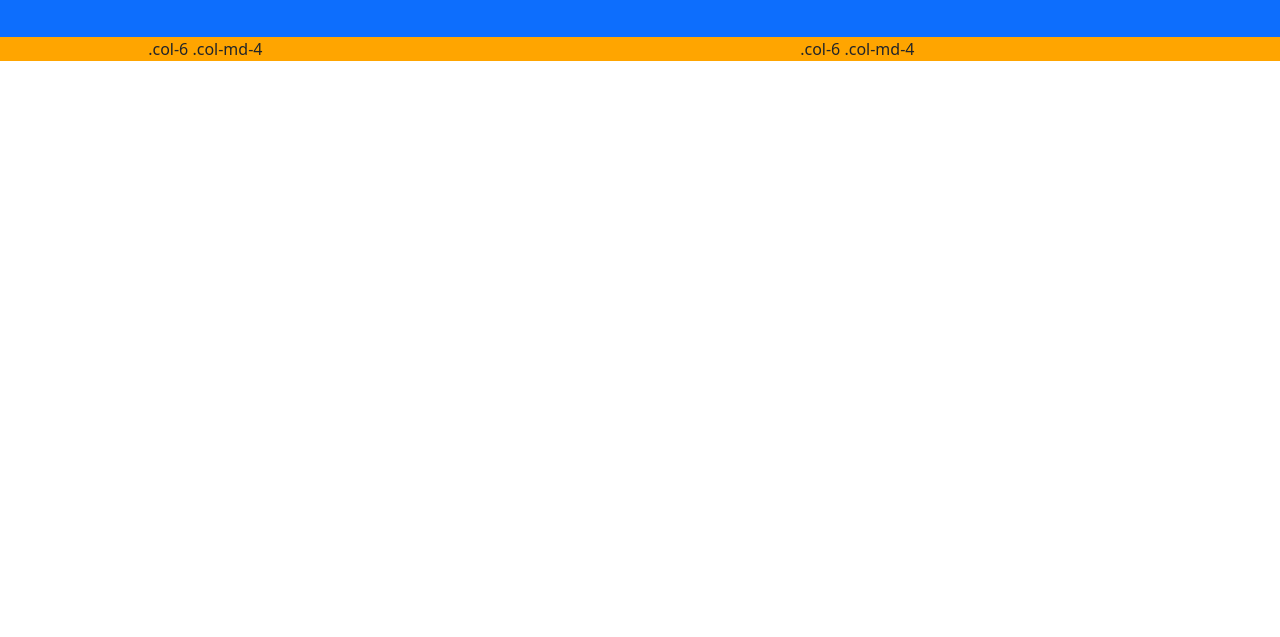
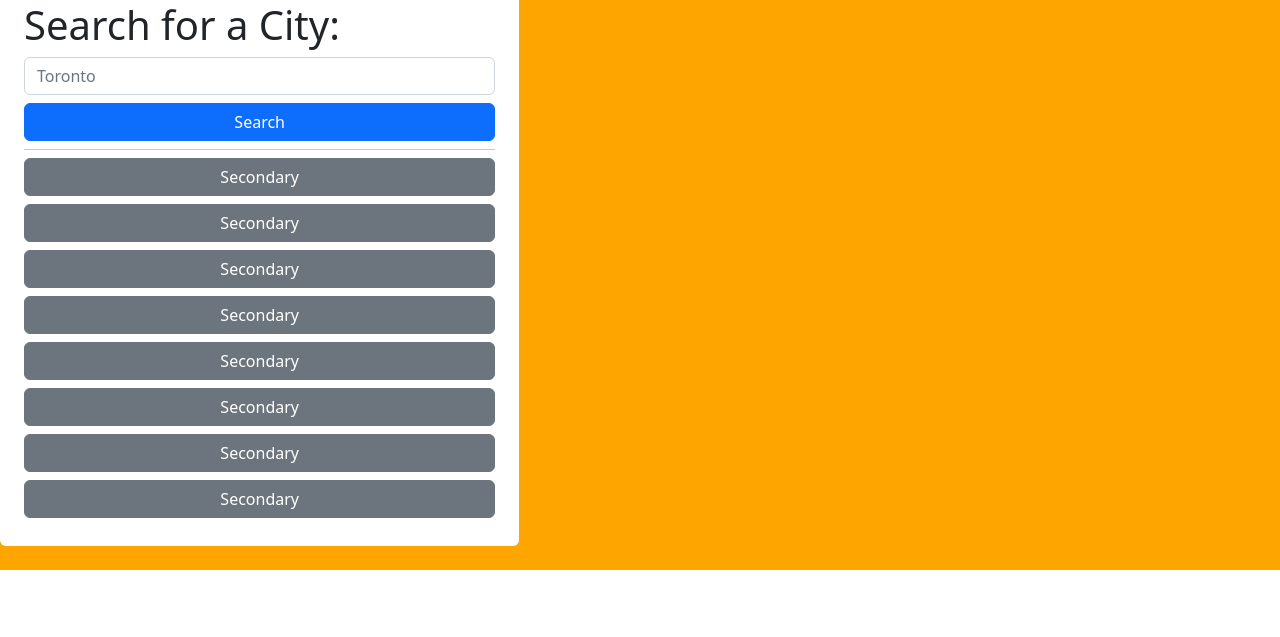
Before and after one commit to CrusaderJohn/Weather-Dashboard-John-Jamieson, a plain HTML site: page index.html in a window 1280 px wide. Shown: the part 163-800 px from the top of the page. Drawn offline with nearby package versions, Linux system fonts and the light colour scheme.

Commit message:
Added buttons

```diff
--- a/index.html
+++ b/index.html
@@ -11,13 +11,37 @@
 </head>
 
 <body>
-    <header class="container-fluid p-5 bg-primary text-white text-center">
+    <header class="container-fluid p-1 bg-primary text-white text-center">
         <h1>John C. Jamieson's<br>Weather Dashboard</h1>
     </header>
 
     <main class="row">
-        <div class="col-12 col-md-4 text-center">.col-6 .col-md-4</div>
-        <div class="col-12 col-md-8 text-center">.col-6 .col-md-4</div>
+        <div class="col-12 col-md-5">
+            <form class="bg-white my-4 p-4 rounded">
+                <div class="form-group">
+                    <label for="cityName" class="my-1 display-6">Search for a City:</label>
+                    <input id="cityName"
+                           class="form-control my-1"
+                           type="text"
+                           placeholder="Toronto"
+                           required="">
+                    <input type="submit" class="container btn btn-primary my-1" value="Search">
+                    <hr class="my-1">
+                    <button type="button" class="container btn btn-secondary my-1">Secondary</button>
+                    <button type="button" class="container btn btn-secondary my-1">Secondary</button>
+                    <button type="button" class="container btn btn-secondary my-1">Secondary</button>
+                    <button type="button" class="container btn btn-secondary my-1">Secondary</button>
+                    <button type="button" class="container btn btn-secondary my-1">Secondary</button>
+                    <button type="button" class="container btn btn-secondary my-1">Secondary</button>
+                    <button type="button" class="container btn btn-secondary my-1">Secondary</button>
+                    <button type="button" class="container btn btn-secondary my-1">Secondary</button>
+                </div>
+            </form>
+        </div>
+
+        <div class="col-12 col-md-7 text-center">
+
+        </div>
     </main>
 
     <!-- Bootstrap via CDN -->
```
